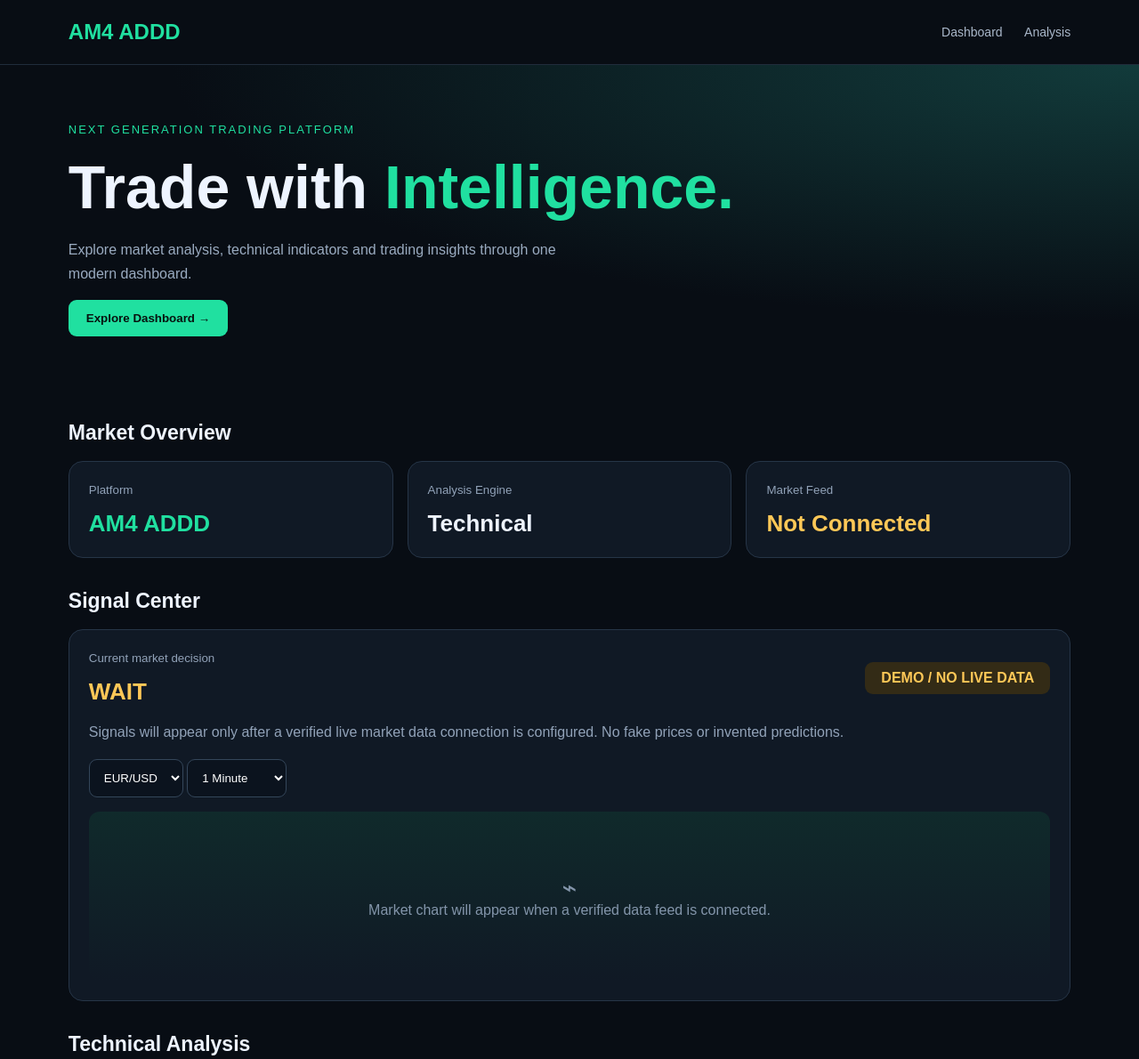
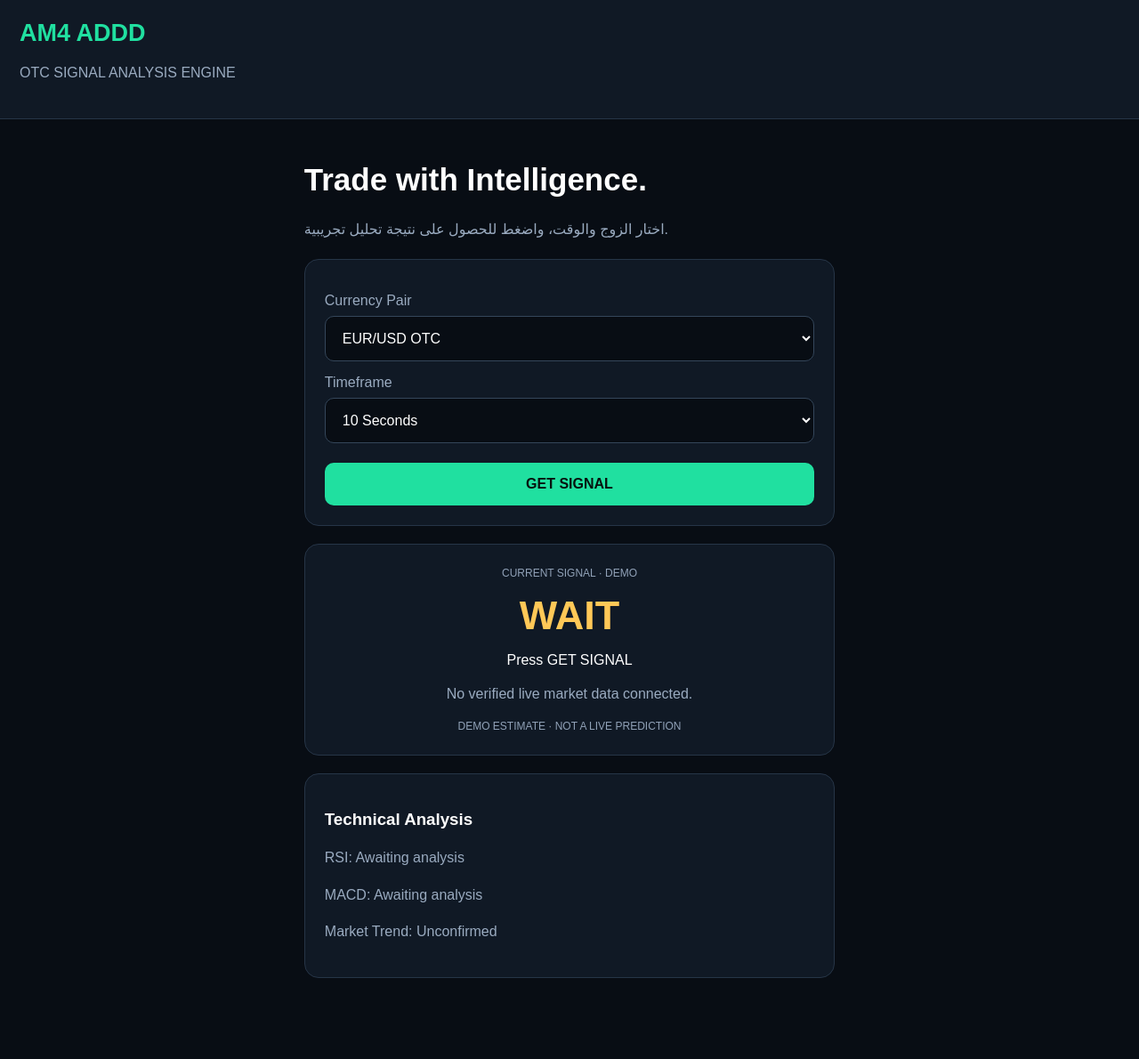
Before and after one commit to adubanki555-bit/am4-addd-website, a plain HTML site: page index.html in a window 1280 px wide. Shown: the top 1190 px of the page at 89% size. After the commit the page ends 1144 px from the top, so only its background shows below. Drawn offline with Linux system fonts and the light colour scheme.

Commit message:
Update index.html

```diff
--- a/index.html
+++ b/index.html
@@ -1,105 +1,89 @@
+
 <!DOCTYPE html>
 <html lang="en">
 <head>
 <meta charset="UTF-8">
-<meta name="viewport" content="width=device-width, initial-scale=1.0">
-<title>AM4 ADDD | Trading Intelligence</title>
+<meta name="viewport" content="width=device-width,initial-scale=1">
+<title>AM4 ADDD | Signal Engine</title>
 <style>
 *{box-sizing:border-box}
-body{margin:0;background:#080d14;color:#eef4ff;font-family:Arial,sans-serif}
-header{padding:22px 6%;display:flex;justify-content:space-between;align-items:center;border-bottom:1px solid #202c3b}
-.logo{font-size:24px;font-weight:900;color:#20e0a0}
-nav a{color:#aab8ca;text-decoration:none;margin-left:20px;font-size:14px}
-.hero{padding:65px 6% 35px;background:radial-gradient(ellipse at top right,#123b3b 0%,#080d14 60%)}
-.tag{color:#20e0a0;font-size:13px;letter-spacing:2px}
-h1{font-size:clamp(38px,7vw,68px);margin:18px 0}
-h1 span{color:#20e0a0}
-.hero p{color:#9aabc0;line-height:1.7;max-width:580px}
-.container{padding:25px 6%}
-.grid{display:grid;grid-template-columns:repeat(auto-fit,minmax(220px,1fr));gap:16px}
-.card{background:#101925;border:1px solid #263547;border-radius:16px;padding:22px}
-.card small{color:#91a2b8}
-.value{font-size:26px;font-weight:bold;margin-top:14px}
-.green{color:#20e0a0}
-.yellow{color:#ffc857}
-.section-title{margin:35px 0 18px;font-size:23px}
-.signal{display:flex;justify-content:space-between;align-items:center;gap:12px;flex-wrap:wrap}
-.status{background:#332b16;color:#ffc857;padding:9px 18px;border-radius:9px;font-weight:bold}
-button{background:#20e0a0;color:#07130f;border:0;border-radius:9px;padding:13px 20px;font-weight:bold;cursor:pointer}
-select{background:#0b131e;color:white;border:1px solid #34465a;padding:12px;border-radius:9px}
-.chart{height:190px;display:flex;align-items:center;justify-content:center;color:#8395aa;background:linear-gradient(180deg,#102a2b,#101925);border-radius:12px;margin-top:16px;text-align:center;padding:15px}
-footer{text-align:center;padding:35px;color:#718198;border-top:1px solid #202c3b;margin-top:45px;font-size:13px}
-@media(max-width:600px){nav a{margin-left:8px;font-size:12px}.hero{padding-top:45px}}
+body{margin:0;background:#080d14;color:white;font-family:Arial}
+header{padding:22px;background:#101925;border-bottom:1px solid #263547}
+.logo{color:#20e0a0;font-size:27px;font-weight:900}
+main{padding:25px 6%;max-width:750px;margin:auto}
+h1{font-size:35px}
+p{color:#9aabc0;line-height:1.6}
+.card{background:#101925;border:1px solid #263547;border-radius:16px;padding:22px;margin:20px 0}
+label{display:block;color:#9aabc0;margin:15px 0 8px}
+select,button{width:100%;padding:15px;border-radius:10px;font-size:16px}
+select{background:#080d14;color:white;border:1px solid #34465a}
+button{background:#20e0a0;color:#07130f;font-weight:bold;border:0;margin-top:22px}
+.result{text-align:center;padding:25px}
+#signal{font-size:45px;font-weight:900;margin:15px}
+.buy{color:#20e0a0}
+.sell{color:#ff647c}
+.wait{color:#ffc857}
+.small{font-size:12px;color:#91a2b8}
 </style>
 </head>
 <body>
-<header>
-  <div class="logo">AM4 ADDD</div>
-  <nav>
-    <a href="#dashboard">Dashboard</a>
-    <a href="#analysis">Analysis</a>
-  </nav>
-</header>
-
-<section class="hero">
-  <div class="tag">NEXT GENERATION TRADING PLATFORM</div>
-  <h1>Trade with <span>Intelligence.</span></h1>
-  <p>Explore market analysis, technical indicators and trading insights through one modern dashboard.</p>
-  <a href="#dashboard"><button>Explore Dashboard →</button></a>
-</section>
-
-<main class="container" id="dashboard">
-  <h2 class="section-title">Market Overview</h2>
-  <div class="grid">
-    <div class="card"><small>Platform</small><div class="value green">AM4 ADDD</div></div>
-    <div class="card"><small>Analysis Engine</small><div class="value">Technical</div></div>
-    <div class="card"><small>Market Feed</small><div class="value yellow">Not Connected</div></div>
-  </div>
-
-  <h2 class="section-title" id="analysis">Signal Center</h2>
-  <div class="card">
-    <div class="signal">
-      <div>
-        <small>Current market decision</small>
-        <div class="value yellow" id="signal">WAIT</div>
-      </div>
-      <div class="status">DEMO / NO LIVE DATA</div>
-    </div>
-    <p style="color:#91a2b8;line-height:1.7">
-      Signals will appear only after a verified live market data connection is configured. No fake prices or invented predictions.
-    </p>
-    <select id="pair">
-      <option>EUR/USD</option>
-      <option>GBP/USD</option>
-      <option>USD/JPY</option>
-      <option>AUD/CAD</option>
-      <option>CAD/JPY</option>
-    </select>
-    <select id="period">
-      <option>1 Minute</option>
-      <option>5 Minutes</option>
-      <option>15 Minutes</option>
-    </select>
-    <div class="chart">
-      <div>
-        <div style="font-size:28px">⌁</div>
-        Market chart will appear when a verified data feed is connected.
-      </div>
-    </div>
-  </div>
-
-  <h2 class="section-title">Technical Analysis</h2>
-  <div class="grid">
-    <div class="card"><small>RSI Indicator</small><div class="value">Awaiting data</div></div>
-    <div class="card"><small>MACD Indicator</small><div class="value">Awaiting data</div></div>
-    <div class="card"><small>Trend Direction</small><div class="value yellow">Unconfirmed</div></div>
-  </div>
+<header><div class="logo">AM4 ADDD</div>
+<p>OTC SIGNAL ANALYSIS ENGINE</p></header>
+<main>
+<h1>Trade with Intelligence.</h1>
+<p>اختار الزوج والوقت، واضغط للحصول على نتيجة تحليل تجريبية.</p>
+<div class="card">
+<label>Currency Pair</label>
+<select id="pair">
+<option>EUR/USD OTC</option>
+<option>GBP/USD OTC</option>
+<option>USD/JPY OTC</option>
+<option>AUD/CAD OTC</option>
+<option>CAD/JPY OTC</option>
+<option>USD/BRL OTC</option>
+<option>EUR/JPY OTC</option>
+<option>NZD/USD OTC</option>
+</select>
+<label>Timeframe</label>
+<select id="time">
+<option value="10">10 Seconds</option>
+<option value="30">30 Seconds</option>
+<option value="60">60 Seconds</option>
+</select>
+<button onclick="getSignal()">GET SIGNAL</button>
+</div>
+<div class="card result">
+<div class="small">CURRENT SIGNAL · DEMO</div>
+<div id="signal" class="wait">WAIT</div>
+<div id="confidence">Press GET SIGNAL</div>
+<p id="details">No verified live market data connected.</p>
+<div class="small">DEMO ESTIMATE · NOT A LIVE PREDICTION</div>
+</div>
+<div class="card">
+<h3>Technical Analysis</h3>
+<p>RSI: <span id="rsi">Awaiting analysis</span></p>
+<p>MACD: <span id="macd">Awaiting analysis</span></p>
+<p>Market Trend: <span id="trend">Unconfirmed</span></p>
+</div>
 </main>
-
-<footer>
-  <div class="logo">AM4 ADDD</div>
-  <p>Trading Intelligence Platform</p>
-  <p>Market analysis is informational, not financial advice. Trading involves risk.</p>
-  © 2026 AM4 ADDD. All rights reserved.
-</footer>
+<script>
+function getSignal(){
+const pair=document.getElementById('pair').value;
+const time=document.getElementById('time').value;
+const seed=Date.now()+pair.length*31+Number(time);
+const direction=seed%2===0?'BUY':'SELL';
+const confidence=60+(seed%11);
+const signal=document.getElementById('signal');
+signal.textContent=direction;
+signal.className=direction==='BUY'?'buy':'sell';
+document.getElementById('confidence').textContent=
+'Demo score: '+confidence+'%';
+document.getElementById('rsi').textContent='Simulated';
+document.getElementById('macd').textContent='Simulated';
+document.getElementById('trend').textContent='Demo estimate';
+document.getElementById('details').textContent=
+pair+' · '+time+' seconds · Generated demo result';
+}
+</script>
 </body>
+</html>
```
